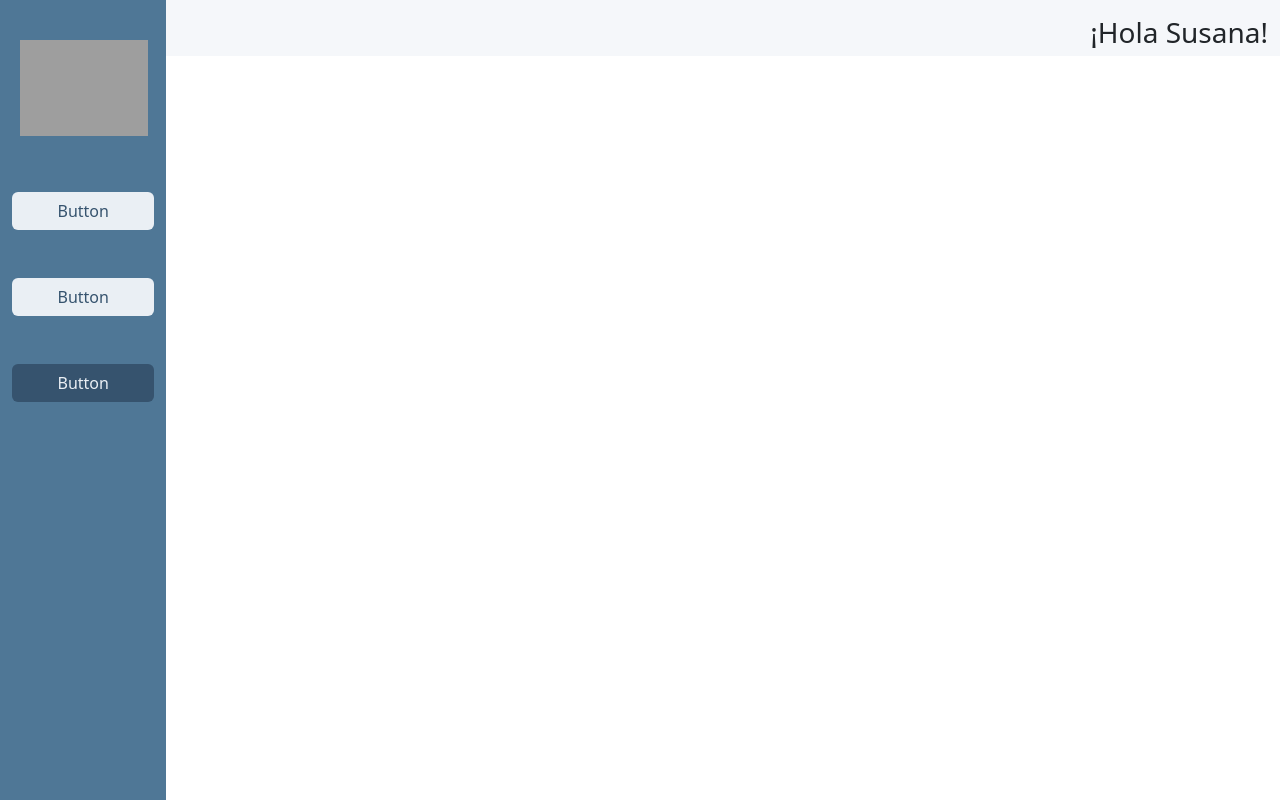
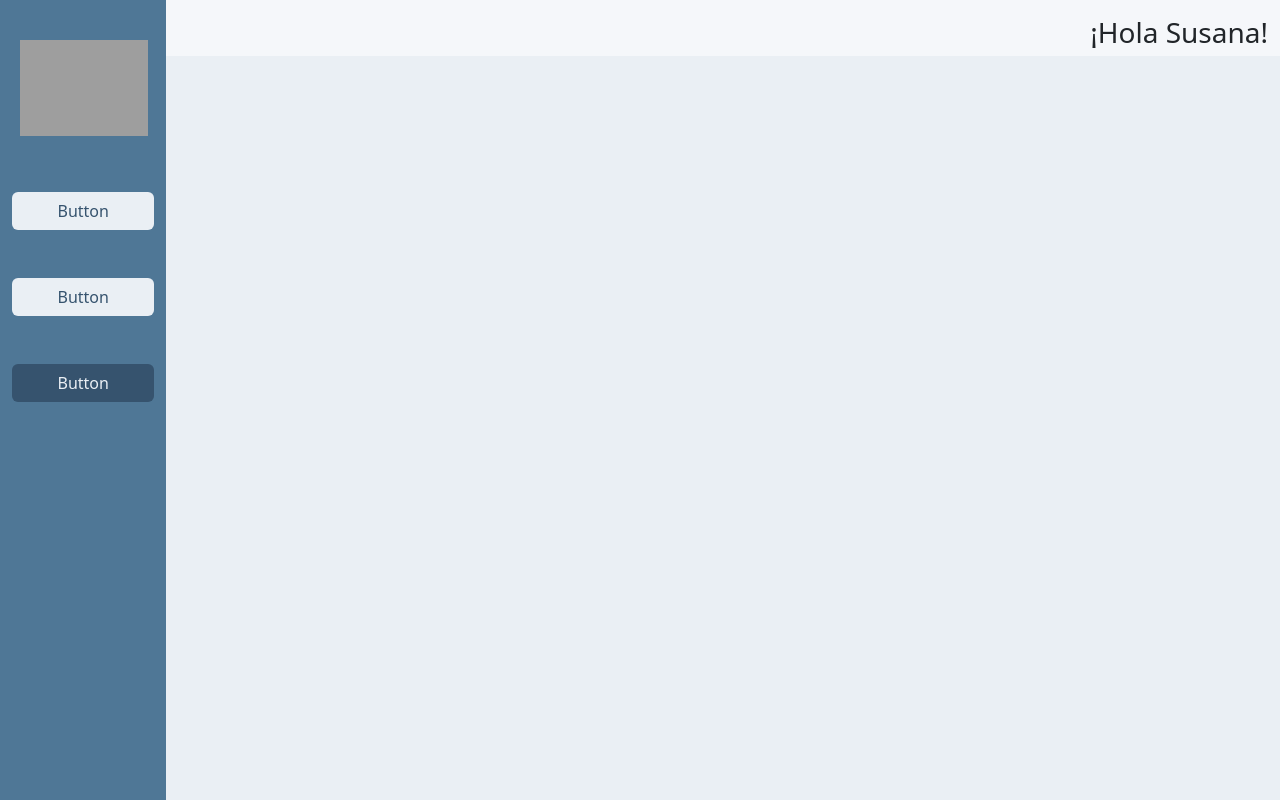
Before and after one commit to ddavidsalinas/ChatPuntalFront, an Angular app in the folder frontend/puntalFrontend/: page / in a window 1280 px wide. Built offline with nearby package versions, Linux system fonts and the light colour scheme; grey boxes are pictures that could not be loaded.

Commit message:
Añado tamaño fijo al contenido

```diff
--- a/frontend/puntalFrontend/src/app/plantillas/plantillas.component.css
+++ b/frontend/puntalFrontend/src/app/plantillas/plantillas.component.css
@@ -26,7 +26,7 @@ height: 100vh;
 }
 
 .contenido {
-
+    height: 93vh;
     background-color: #eaeff4;
 
 }
```
